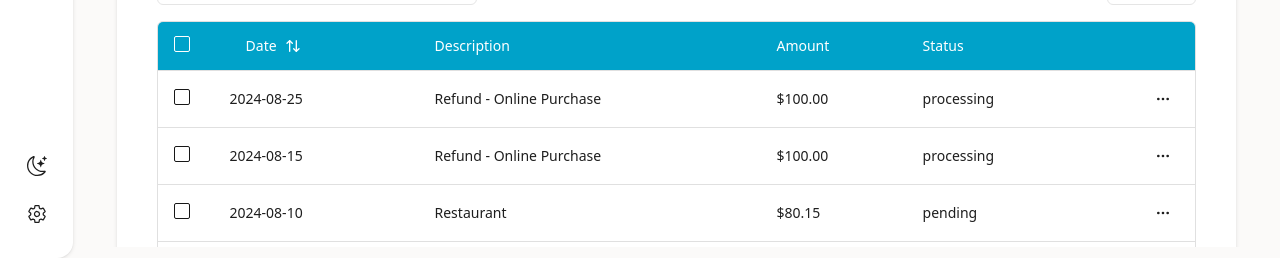
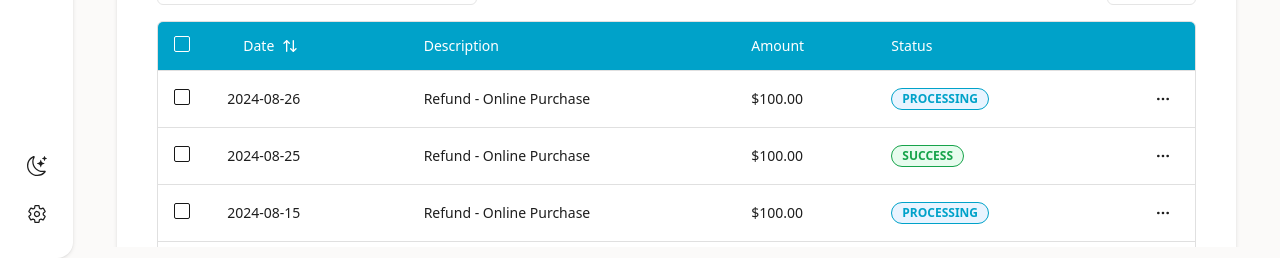
Before and after one commit to Trayshmhirk/tax-return-user-app, a React (Vite) app: page /bank in a window 1280 px wide. Shown: the part 542-800 px from the top of the page. Built offline with nearby package versions, Linux system fonts and the light colour scheme.

Commit message:
Add card management functionalities. add status badge.

```diff
--- a/src/components/modal/ManageCardsDialog.tsx
+++ b/src/components/modal/ManageCardsDialog.tsx
@@ -39,9 +39,13 @@ export type Card = {
 
 type ManageCardsDialogProps = {
    cards: Card[];
+   onUpdate: (updatedCards: Card[]) => void;
 };
 
-export const ManageCardsDialog = ({ cards }: ManageCardsDialogProps) => {
+export const ManageCardsDialog = ({
+   cards,
+   onUpdate,
+}: ManageCardsDialogProps) => {
    const [selectedCard, setSelectedCard] = useState<Card | null>(null);
 
    const handleCardClick = (card: Card) => {
@@ -51,6 +55,18 @@ export const ManageCardsDialog = ({ cards }: ManageCardsDialogProps) => {
    const handleDeleteCard = (id: string) => {
       alert(`Card ${id} has been deleted.`);
       setSelectedCard(null);
+   };
+
+   const handleSetDefault = () => {
+      if (selectedCard) {
+         // Set new default card
+         const updatedCards = cards.map((card) => ({
+            ...card,
+            isDefault: card.id === selectedCard.id,
+         }));
+         onUpdate(updatedCards); // Notify parent to update state
+         setSelectedCard(null);
+      }
    };
 
    return (
@@ -63,7 +79,7 @@ export const ManageCardsDialog = ({ cards }: ManageCardsDialogProps) => {
                Manage cards
             </Button>
          </DialogTrigger>
-         <DialogContent className="max-w-xl gap-5 w-11/12 rounded-lg md:w-full dark:bg-gray focus-visible:ring-offset-0 focus-visible:ring-0">
+         <DialogContent className="max-w-xl gap-5 w-11/12 rounded-lg md:w-full dark:bg-gray focus-visible:ring-offset-0 focus-visible:ring-0 border-0">
             <DialogHeader>
                <DialogTitle>Manage Your Cards</DialogTitle>
             </DialogHeader>
@@ -82,7 +98,7 @@ export const ManageCardsDialog = ({ cards }: ManageCardsDialogProps) => {
 
             {/* Card Details */}
             {selectedCard ? (
-               <div className="flex flex-col gap-4">
+               <div className="flex flex-col gap-5">
                   <div className="flex flex-col gap-1">
                      <h3 className="font-bold text-xl">Card Details</h3>
                      <p>
@@ -109,13 +125,21 @@ export const ManageCardsDialog = ({ cards }: ManageCardsDialogProps) => {
                      </p>
                   </div>
 
-                  <DialogFooter>
+                  <DialogFooter className="gap-2">
                      <Button
                         variant="destructive"
                         className="dark:bg-red-500 text-white dark:text-white focus-visible:ring-offset-0 focus-visible:ring-0"
                         onClick={() => handleDeleteCard(selectedCard.id)}
                      >
                         Delete Card
+                     </Button>
+
+                     <Button
+                        variant="default"
+                        className="bg-gray dark:bg-ghostWhite"
+                        onClick={handleSetDefault}
+                     >
+                        Set Default
                      </Button>
                   </DialogFooter>
                </div>
--- a/src/components/payment/RecentTransactions.tsx
+++ b/src/components/payment/RecentTransactions.tsx
@@ -4,8 +4,12 @@ import { Transaction, columns } from "./columns";
 import { DataTable } from "./data-table";
 import { ClipLoader } from "react-spinners";
 
-async function getData(): Promise<Transaction[]> {
-   // Simulate an API call to fetch payments data
+// Mock API call for transactions
+async function fetchTransactionsForCard(
+   cardId: string | null
+): Promise<Transaction[]> {
+   // Simulate different transactions for different cards
+   if (cardId === "er634e7") {
       return [
          {
             id: "txn_01",
@@ -41,7 +45,7 @@ async function getData(): Promise<Transaction[]> {
          },
          {
             id: "txn_05",
-         date: "2024-08-25",
+            date: "2024-07-15",
             description: "Refund - Online Purchase",
             amount: 100.0,
             currency: "USD",
@@ -49,15 +53,61 @@ async function getData(): Promise<Transaction[]> {
          },
          {
             id: "txn_06",
-         date: "2024-07-25",
+            date: "2024-08-25",
+            description: "Refund - Online Purchase",
+            amount: 100.0,
+            currency: "USD",
+            status: "success",
+         },
+         {
+            id: "txn_07",
+            date: "2024-08-26",
             description: "Refund - Online Purchase",
             amount: 100.0,
             currency: "USD",
             status: "processing",
          },
+      ];
+   } else if (cardId === "hd2376y") {
+      return [
          {
-         id: "txn_07",
-         date: "2024-06-25",
+            id: "txn_01",
+            date: "2024-08-01",
+            description: "Grocery Store",
+            amount: 50.25,
+            currency: "USD",
+            status: "success",
+         },
+         {
+            id: "txn_02",
+            date: "2024-08-05",
+            description: "Flight Ticket",
+            amount: 250.0,
+            currency: "USD",
+            status: "failed",
+         },
+         {
+            id: "txn_03",
+            date: "2024-08-10",
+            description: "Restaurant",
+            amount: 80.15,
+            currency: "USD",
+            status: "pending",
+         },
+         {
+            id: "txn_04",
+            date: "2024-08-15",
+            description: "Refund - Online Purchase",
+            amount: 100.0,
+            currency: "USD",
+            status: "processing",
+         },
+      ];
+   } else if (cardId === "ab987hg") {
+      return [
+         {
+            id: "txn_05",
+            date: "2024-08-25",
             description: "Online Purchase",
             amount: 100.0,
             currency: "USD",
@@ -65,24 +115,31 @@ async function getData(): Promise<Transaction[]> {
          },
       ];
    }
+   return [];
+}
 
 // Recent Transactions UI Component
-const RecentTransactions = () => {
+const RecentTransactions = ({
+   selectedCardId,
+}: {
+   selectedCardId: string | null;
+}) => {
    const [data, setData] = useState<Transaction[]>([]); // State for data
-   const [loading, setLoading] = useState(true); // State for loading status
+   const [loading, setLoading] = useState(false); // State for loading status
 
    useEffect(() => {
       async function fetchData() {
-         const payments = await getData(); // Fetch the data
-         setData(payments); // Set the fetched data to state
+         setLoading(true);
 
-         setTimeout(() => {
+         setTimeout(async () => {
+            const transactions = await fetchTransactionsForCard(selectedCardId); // Fetch the data
+            setData(transactions);
             setLoading(false);
-         }, 1500);
+         }, 1000);
       }
 
       fetchData(); // Call the fetch function on component mount
-   }, []);
+   }, [selectedCardId]);
 
    return (
       <div className="flex flex-col gap-5 bg-white dark:bg-gray px-5 py-4 rounded-xl shadow-md dark:shadow-md-dark w-full">
--- a/src/components/payment/columns.tsx
+++ b/src/components/payment/columns.tsx
@@ -20,6 +20,7 @@ import {
    isAfter,
    isBefore,
 } from "date-fns";
+import { Badge } from "../ui/badge";
 
 // This type is used to define the shape of the transaction data.
 export type Transaction = {
@@ -186,7 +187,23 @@ export const columns: ColumnDef<Transaction>[] = [
    {
       accessorKey: "status",
       header: "Status",
-      cell: ({ row }) => row.getValue("status"),
+      cell: ({ row }) => {
+         const status = row.original.status;
+
+         return (
+            <Badge
+               variant="outline"
+               className={`
+                  ${status === "failed" ? "bg-red-300 bg-opacity-20 text-red-500 dark:text-red-300 border-red-500 dark:border-red-400" : ""}
+                  ${status === "pending" ? "bg-yellow-200 bg-opacity-20 text-yellow-500 dark:text-yellow-300 border-yellow-400 dark:border-yellow-300" : ""}
+                  ${status === "processing" ? "bg-blue-300 bg-opacity-20 text-richElectricBlue dark:text-blue-300 border-richElectricBlue dark:border-blue-400" : ""}
+                  ${status === "success" ? "bg-green-300 bg-opacity-20 text-green-600 dark:text-green-300 border-green-600 dark:border-green-400" : ""}
+               `}
+            >
+               {status.toUpperCase()}
+            </Badge>
+         );
+      },
    },
    {
       id: "actions",
--- /dev/null
+++ b/src/components/ui/badge.tsx
@@ -0,0 +1,36 @@
+import * as React from "react"
+import { cva, type VariantProps } from "class-variance-authority"
+
+import { cn } from "@/lib/utils"
+
+const badgeVariants = cva(
+  "inline-flex items-center rounded-full border border-neutral-200 px-2.5 py-0.5 text-xs font-semibold transition-colors focus:outline-none focus:ring-2 focus:ring-neutral-950 focus:ring-offset-2 dark:border-neutral-800 dark:focus:ring-neutral-300",
+  {
+    variants: {
+      variant: {
+        default:
+          "border-transparent bg-neutral-900 text-neutral-50 hover:bg-neutral-900/80 dark:bg-neutral-50 dark:text-neutral-900 dark:hover:bg-neutral-50/80",
+        secondary:
+          "border-transparent bg-neutral-100 text-neutral-900 hover:bg-neutral-100/80 dark:bg-neutral-800 dark:text-neutral-50 dark:hover:bg-neutral-800/80",
+        destructive:
+          "border-transparent bg-red-500 text-neutral-50 hover:bg-red-500/80 dark:bg-red-900 dark:text-neutral-50 dark:hover:bg-red-900/80",
+        outline: "text-neutral-950 dark:text-neutral-50",
+      },
+    },
+    defaultVariants: {
+      variant: "default",
+    },
+  }
+)
+
+export interface BadgeProps
+  extends React.HTMLAttributes<HTMLDivElement>,
+    VariantProps<typeof badgeVariants> {}
+
+function Badge({ className, variant, ...props }: BadgeProps) {
+  return (
+    <div className={cn(badgeVariants({ variant }), className)} {...props} />
+  )
+}
+
+export { Badge, badgeVariants }
```
Also changed, not shown: src/pages/payment/Bank.tsx (+31 -9 lines). Lines whose indentation alone changed are shown as unchanged.
